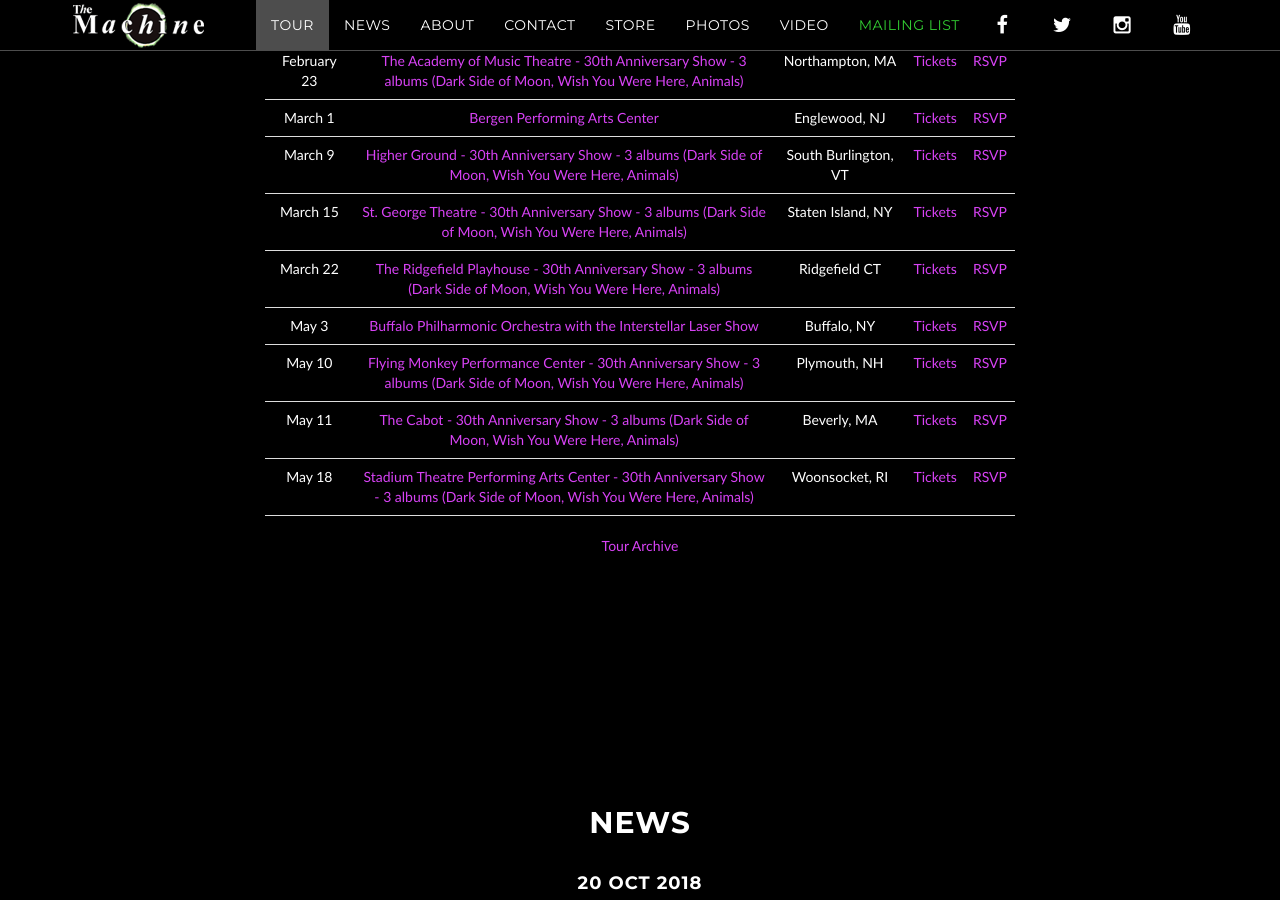
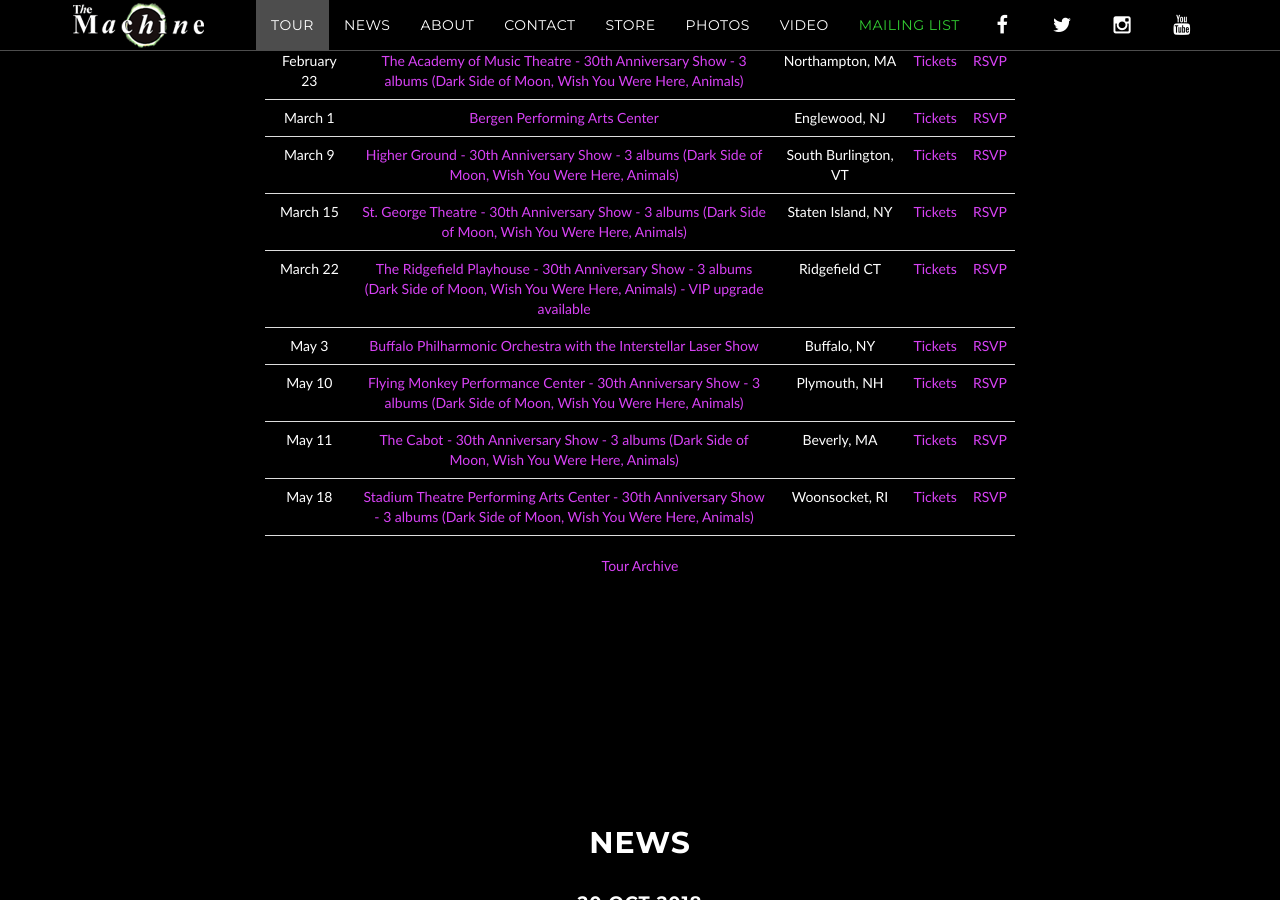
Before and after one commit to machineweb/machineweb.github.io, a Jekyll site: the page built from index.html, in a window 1280 px wide and 900 px high, scrolled down 1788 px. Built offline with Jekyll 4.4.1, drawn with Linux system fonts in a browser that asks for light colours; comment, search, counter and statistics services are not loaded.

Commit message:
Updated tour

```diff
--- a/_data/tour.yml
+++ b/_data/tour.yml
@@ -3619,8 +3619,8 @@
     order: "1543640400000"
 
   - date: "March 22 2019"
-    venue: "The Ridgefield Playhouse - 30th Anniversary Show - 3 albums (Dark Side of Moon, Wish You Were Here, Animals)"
-    venue-url: " https://ridgefieldplayhouse.org/"
+    venue: "The Ridgefield Playhouse - 30th Anniversary Show - 3 albums (Dark Side of Moon, Wish You Were Here, Animals) - VIP upgrade available"
+    venue-url: "https://ridgefieldplayhouse.org/"
     location: "Ridgefield CT"
     tickets-url: "https://ridgefieldplayhouse.org/events/the-machine-performs-pink-floyd-30th-anniversary-tour/"
     rsvp-url: "https://www.facebook.com/events/580449369037874/"
```
